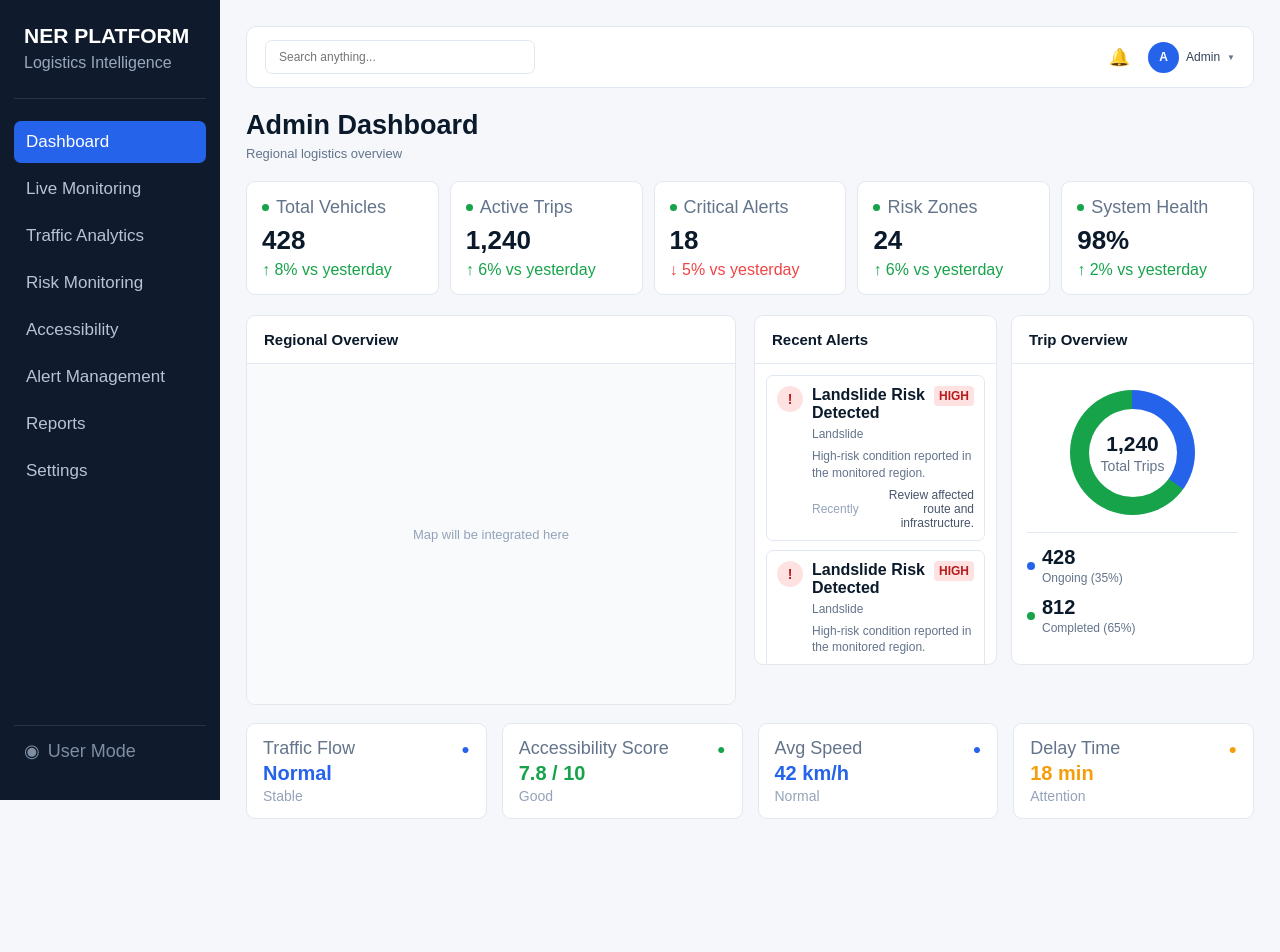
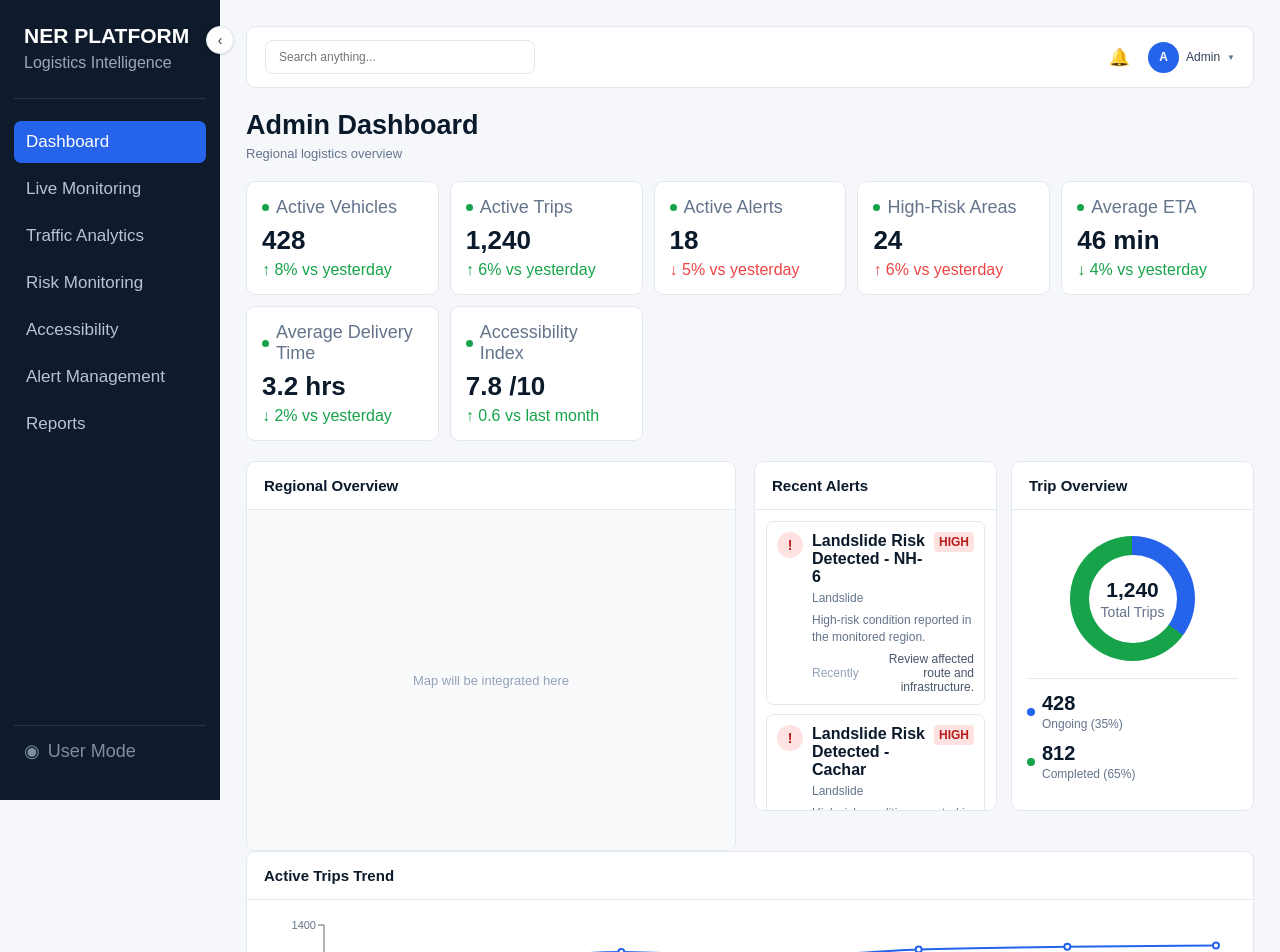
Before and after one commit to Ayushgupta7398/ner-logistics-web, a React (Vite) app: page /admin in a window 1280 px wide. Shown: the top 952 px of the page. Before the commit the page ends 845 px from the top, so only its background shows below. Built offline with nearby package versions, Linux system fonts and the light colour scheme.

Commit message:
fix(admin): PRD compliance fixes + sidebar collapse

```diff
--- a/src/components/admin/AdminSidebar.jsx
+++ b/src/components/admin/AdminSidebar.jsx
@@ -1,57 +1,31 @@
 import { NavLink } from "react-router-dom";
 
-function AdminSidebar() {
+const navItems = [
+  { to: "/admin", label: "Dashboard", end: true },
+  { to: "/admin/live-monitoring", label: "Live Monitoring" },
+  { to: "/admin/traffic", label: "Traffic Analytics" },
+  { to: "/admin/risk", label: "Risk Monitoring" },
+  { to: "/admin/accessibility", label: "Accessibility" },
+  { to: "/admin/alerts", label: "Alert Management" },
+  { to: "/admin/reports", label: "Reports" },
+];
+
+function AdminSidebar({ collapsed }) {
   return (
-    <aside className="admin-sidebar">
-
-      {/* sidebar brand */}
+    <aside className={`admin-sidebar ${collapsed ? "collapsed" : ""}`}>
 
       <div className="sidebar-logo">
         <h2>NER PLATFORM</h2>
         <span>Logistics Intelligence</span>
       </div>
 
-
-      {/* admin navigation*/}
-
       <nav className="sidebar-nav">
-
-        <NavLink to="/admin" end>
-          Dashboard
-        </NavLink>
-
-        <NavLink to="/admin/live-monitoring">
-          Live Monitoring
-        </NavLink>
-
-        <NavLink to="/admin/traffic">
-          Traffic Analytics
-        </NavLink>
-
-        <NavLink to="/admin/risk">
-          Risk Monitoring
-        </NavLink>
-
-        <NavLink to="/admin/accessibility">
-          Accessibility
-        </NavLink>
-
-        <NavLink to="/admin/alerts">
-          Alert Management
-        </NavLink>
-
-        <NavLink to="/admin/reports">
-          Reports
-        </NavLink>
-
-        <NavLink to="/admin/settings">
-          Settings
-        </NavLink>
-
+        {navItems.map((item) => (
+          <NavLink key={item.to} to={item.to} end={item.end}>
+            {item.label}
+          </NavLink>
+        ))}
       </nav>
-
-
-      {/* sidebar footer*/}
 
       <div className="sidebar-footer">
         <span>◉</span>
--- a/src/components/admin/DashboardAnalytics.jsx
+++ /dev/null
@@ -1,84 +0,0 @@
-function DashboardAnalytics() {
-
-  // TODO: BACKEND/API INTEGRATION
-  // Replace these demo analytics values with backend data.
-  //
-  // Demo API example:
-  // GET /api/admin/dashboard/analytics
-  //
-  // Expected response:
-  // {
-  //   "trafficFlow": "Normal",
-  //   "accessibilityScore": 7.8,
-  //   "averageSpeed": 42,
-  //   "delayTime": 18
-  // }
-  //
-  // Later example:
-  // const response = await fetch("/api/admin/dashboard/analytics");
-  // const data = await response.json();
-
-  const analytics = [
-    {
-      title: "Traffic Flow",
-      value: "Normal",
-      trend: "Stable",
-      type: "normal",
-    },
-    {
-      title: "Accessibility Score",
-      value: "7.8 / 10",
-      trend: "Good",
-      type: "good",
-    },
-    {
-      title: "Avg Speed",
-      value: "42 km/h",
-      trend: "Normal",
-      type: "normal",
-    },
-    {
-      title: "Delay Time",
-      value: "18 min",
-      trend: "Attention",
-      type: "warning",
-    },
-  ];
-
-  return (
-    <section className="dashboard-analytics">
-
-      {analytics.map((item) => (
-        <div
-          className="analytics-card"
-          key={item.title}
-        >
-
-          <div className="analytics-card-header">
-
-            <span className="analytics-title">
-              {item.title}
-            </span>
-
-            <span className={`analytics-indicator ${item.type}`}>
-              ●
-            </span>
-
-          </div>
-
-          <strong className={`analytics-value ${item.type}`}>
-            {item.value}
-          </strong>
-
-          <span className="analytics-trend">
-            {item.trend}
-          </span>
-
-        </div>
-      ))}
-
-    </section>
-  );
-}
-
-export default DashboardAnalytics;
--- /dev/null
+++ b/src/components/charts/DashboardTrendChart.jsx
@@ -0,0 +1,31 @@
+import { LineChart, Line, XAxis, YAxis, Tooltip, ResponsiveContainer } from "recharts";
+
+// TODO: BACKEND/API INTEGRATION
+// Replace demo trend with backend response.
+//
+// Demo API example:
+// GET /api/admin/dashboard/trips-trend?range=7d
+const demoData = [
+  { date: "12 May", trips: 1080 },
+  { date: "13 May", trips: 1120 },
+  { date: "14 May", trips: 1190 },
+  { date: "15 May", trips: 1150 },
+  { date: "16 May", trips: 1210 },
+  { date: "17 May", trips: 1230 },
+  { date: "18 May", trips: 1240 },
+];
+
+function DashboardTrendChart() {
+  return (
+    <ResponsiveContainer width="100%" height={220}>
+      <LineChart data={demoData} margin={{ top: 10, right: 20, left: 0, bottom: 0 }}>
+        <XAxis dataKey="date" tick={{ fontSize: 11, fill: "#64748b" }} />
+        <YAxis tick={{ fontSize: 11, fill: "#64748b" }} />
+        <Tooltip />
+        <Line type="monotone" dataKey="trips" stroke="#2563eb" strokeWidth={2} dot={{ r: 3 }} />
+      </LineChart>
+    </ResponsiveContainer>
+  );
+}
+
+export default DashboardTrendChart;
--- a/src/index.css
+++ b/src/index.css
@@ -45,6 +45,12 @@ select {
 
   background-color: #0f1b2d;
   color: #ffffff;
+
+  transition: transform 0.25s ease;
+}
+
+.admin-sidebar.collapsed {
+  transform: translateX(-100%);
 }
 
 .sidebar-logo {
@@ -81,6 +87,9 @@ select {
 
 .sidebar-nav a {
   padding: 11px 12px;
+  display: flex;
+  align-items: center;
+  gap: 10px;
 
   border-radius: 7px;
 
@@ -131,6 +140,53 @@ select {
 
   margin-left: 220px;
   padding: 26px;
+
+  transition: margin-left 0.25s ease;
+}
+
+.admin-main.sidebar-collapsed {
+  margin-left: 0;
+}
+
+
+/* =========================================================
+   SIDEBAR EDGE TOGGLE
+========================================================= */
+
+.sidebar-edge-toggle {
+  position: fixed;
+  top: 26px;
+  left: 220px;
+  transform: translateX(-50%);
+
+  width: 28px;
+  height: 28px;
+
+  display: flex;
+  align-items: center;
+  justify-content: center;
+
+  border: 1px solid #e2e8f0;
+  border-radius: 50%;
+  background-color: #ffffff;
+  box-shadow: 0 1px 3px rgba(0, 0, 0, 0.12);
+
+  color: #334155;
+  font-size: 14px;
+
+  cursor: pointer;
+  z-index: 50;
+
+  transition: left 0.25s ease;
+}
+
+.sidebar-edge-toggle:hover {
+  border-color: #0336a4;
+  color: #2563eb;
+}
+
+.sidebar-edge-toggle.collapsed {
+  left: 12px;
 }
 
 
@@ -261,7 +317,7 @@ select {
 
 
 /* =========================================================
-   DASHBOARD STATISTICS
+   DASHBOARD STATISTICS (base, 5-column default)
 ========================================================= */
 
 .dashboard-stats {
@@ -340,6 +396,24 @@ select {
 
 .stat-trend.negative {
   color: #ef4444;
+}
+
+
+/* =========================================================
+   STATS GRID VARIANTS
+   Combined selectors (.dashboard-stats.live-stats) so they
+   always win over the responsive breakpoints below,
+   regardless of source order (specificity-based, not
+   order-based — more reliable).
+========================================================= */
+
+.dashboard-stats.live-stats {
+  grid-template-columns:
+    repeat(4, minmax(0, 1fr));
+}
+
+.dashboard-stats.kpi-stats-grid {
+  grid-template-columns: repeat(auto-fit, minmax(180px, 1fr));
 }
 
 
@@ -774,99 +848,6 @@ select {
 
 
 /* =========================================================
-   DASHBOARD ANALYTICS
-   FULL WIDTH BELOW MAIN GRID
-========================================================= */
-
-.dashboard-analytics {
-  width: 100%;
-
-  display: grid;
-
-  grid-template-columns:
-    repeat(4, minmax(0, 1fr));
-
-  gap: 15px;
-
-  margin-top: 18px;
-}
-
-.analytics-card {
-  min-height: 96px;
-
-  display: flex;
-
-  flex-direction: column;
-
-  justify-content: space-between;
-
-  padding: 14px 16px;
-
-  background-color: #ffffff;
-
-  border: 1px solid #e2e8f0;
-
-  border-radius: 9px;
-}
-
-.analytics-card-header {
-  display: flex;
-
-  align-items: center;
-
-  justify-content: space-between;
-}
-
-.analytics-title {
-  color: #64748b;
-
-  font-size: 18px;
-}
-
-.analytics-indicator {
-  font-size: 14px;
-}
-
-.analytics-indicator.normal {
-  color: #2563eb;
-}
-
-.analytics-indicator.good {
-  color: #16a34a;
-}
-
-.analytics-indicator.warning {
-  color: #f59e0b;
-}
-
-.analytics-value {
-  color: #0b1a2b;
-
-  font-size: 20px;
-
-  font-weight: 600;
-}
-
-.analytics-value.normal {
-  color: #2563eb;
-}
-
-.analytics-value.good {
-  color: #16a34a;
-}
-
-.analytics-value.warning {
-  color: #f59e0b;
-}
-
-.analytics-trend {
-  color: #94a3b8;
-
-  font-size: 14px;
-}
-
-
-/* =========================================================
    LOADING STATE
 ========================================================= */
 
@@ -943,115 +924,7 @@ select {
 
 
 /* =========================================================
-   RESPONSIVE - TABLET
-========================================================= */
-
-@media (max-width: 1200px) {
-
-  .dashboard-stats {
-    grid-template-columns:
-      repeat(3, minmax(0, 1fr));
-  }
-
-  .dashboard-grid {
-    grid-template-columns: 1fr;
-  }
-
-  .dashboard-side {
-    grid-template-columns:
-      repeat(2, minmax(0, 1fr));
-  }
-}
-
-
-/* =========================================================
-   RESPONSIVE - SMALL TABLET
-========================================================= */
-
-@media (max-width: 850px) {
-
-  .dashboard-side {
-    grid-template-columns: 1fr;
-  }
-
-  .dashboard-analytics {
-    grid-template-columns:
-      repeat(2, minmax(0, 1fr));
-  }
-}
-
-
-/* =========================================================
-   RESPONSIVE - MOBILE
-========================================================= */
-
-@media (max-width: 700px) {
-
-  .admin-sidebar {
-    position: static;
-
-    width: 100%;
-    height: auto;
-  }
-
-  .admin-main {
-    margin-left: 0;
-
-    padding: 20px;
-  }
-
-  .admin-header {
-    height: auto;
-
-    min-height: 62px;
-
-    gap: 12px;
-  }
-
-  .header-search {
-    flex: 1;
-  }
-
-  .header-search input {
-    width: 100%;
-  }
-
-  .dashboard-stats {
-    grid-template-columns: 1fr;
-  }
-
-  .dashboard-side {
-    grid-template-columns: 1fr;
-  }
-
-  .dashboard-analytics {
-    grid-template-columns: 1fr;
-  }
-
-  .trip-legend {
-    flex-direction: column;
-  }
-}
-
-
-
-
-
-
-
-/* 2nd page  */
-/* =========================================================
-   LIVE MONITORING - STATS VARIANT
-========================================================= */
-
-.live-stats {
-  grid-template-columns:
-    repeat(4, minmax(0, 1fr));
-}
-
-
-/* =========================================================
-   MAP LEGEND
+   LIVE MONITORING - MAP LEGEND
 ========================================================= */
 
 .map-legend {
@@ -1081,12 +954,8 @@ select {
 }
 
 
-
-
-
-
-/* =========================================================
-   TRAFFIC ANALYTICS - PAGE TOOLBAR (filters)
+/* =========================================================
+   PAGE TOOLBAR (filters)
 ========================================================= */
 
 .page-toolbar {
@@ -1111,7 +980,10 @@ select {
   cursor: pointer;
 }
 
-/* TRAFFIC ANALYTICS - CONTENT GRID */
+
+/* =========================================================
+   TRAFFIC / RISK / ACCESSIBILITY - CONTENT GRID
+========================================================= */
 
 .traffic-content-grid {
   display: grid;
@@ -1148,13 +1020,12 @@ select {
   height: 8px;
 
   border-radius: 4px;
-
-
-}
-
-
-/* =========================================================
-   CONGESTION TABLE
+  /* background set inline via MapView's scaleDirection prop */
+}
+
+
+/* =========================================================
+   DATA TABLE (Traffic / Risk / Alerts / Reports)
 ========================================================= */
 
 .data-table {
@@ -1215,6 +1086,20 @@ select {
   color: #15803d;
 }
 
+.level-badge.critical {
+  background-color: #fee2e2;
+  color: #b91c1c;
+}
+
+.level-badge.good {
+  background-color: #dcfce7;
+  color: #15803d;
+}
+
+.level-badge.poor {
+  background-color: #fee2e2;
+  color: #b91c1c;
+}
 
 
 /* =========================================================
@@ -1267,23 +1152,22 @@ select {
 }
 
 
-
-
-
-/* =========================================================
-   BADGE ALIASES (Good/Poor status labels)
-   Same colors as high/low, different semantic name so
-   className reads correctly wherever it's used.
-========================================================= */
-
-.level-badge.good {
-  background-color: #dcfce7;
-  color: #15803d;
-}
-
-.level-badge.poor {
-  background-color: #fee2e2;
-  color: #b91c1c;
+/* =========================================================
+   TABLE EDIT ACTION
+========================================================= */
+
+.table-edit-btn {
+  border: none;
+  background: none;
+
+  color: #64748b;
+  font-size: 16px;
+
+  cursor: pointer;
+}
+
+.table-edit-btn:hover {
+  color: #2563eb;
 }
 
 
@@ -1351,16 +1235,8 @@ select {
 }
 
 
-
-
-
-
-
-
-
-
-/* =========================================================
-   ALERT TABS
+/* =========================================================
+   PAGE TABS (Alerts / Reports)
 ========================================================= */
 
 .page-tabs {
@@ -1396,7 +1272,7 @@ select {
   font-weight: 600;
 }
 
-.tabbed-content-card  {
+.tabbed-content-card {
   border-radius: 0 0 9px 9px;
 }
 
@@ -1430,35 +1306,6 @@ select {
 
 
 /* =========================================================
-   SEVERITY BADGE - CRITICAL ALIAS
-========================================================= */
-
-.level-badge.critical {
-  background-color: #fee2e2;
-  color: #b91c1c;
-}
-
-
-/* =========================================================
-   TABLE EDIT ACTION
-========================================================= */
-
-.table-edit-btn {
-  border: none;
-  background: none;
-
-  color: #64748b;
-  font-size: 16px;
-
-  cursor: pointer;
-}
-
-.table-edit-btn:hover {
-  color: #2563eb;
-}
-
-
-/* =========================================================
    ALERT CHANNELS
 ========================================================= */
 
@@ -1628,10 +1475,6 @@ select {
 }
 
 
-
-
-
-
 /* =========================================================
    QUICK REPORTS GRID
 ========================================================= */
@@ -1710,3 +1553,86 @@ select {
   display: flex;
   gap: 10px;
 }
+
+
+/* =========================================================
+   RESPONSIVE - TABLET
+========================================================= */
+
+@media (max-width: 1200px) {
+
+  .dashboard-stats {
+    grid-template-columns:
+      repeat(3, minmax(0, 1fr));
+  }
+
+  .dashboard-grid {
+    grid-template-columns: 1fr;
+  }
+
+  .dashboard-side {
+    grid-template-columns:
+      repeat(2, minmax(0, 1fr));
+  }
+}
+
+
+/* =========================================================
+   RESPONSIVE - SMALL TABLET
+========================================================= */
+
+@media (max-width: 850px) {
+
+  .dashboard-side {
+    grid-template-columns: 1fr;
+  }
+}
+
+
+/* =========================================================
+   RESPONSIVE - MOBILE
+========================================================= */
+
+@media (max-width: 700px) {
+
+  .admin-sidebar {
+    position: static;
+
+    width: 100%;
+    height: auto;
+  }
+
+  .admin-main {
+    margin-left: 0;
+
+    padding: 20px;
+  }
+
+  .admin-header {
+    height: auto;
+
+    min-height: 62px;
+
+    gap: 12px;
+  }
+
+  .header-search {
+    flex: 1;
+  }
+
+  .header-search input {
+    width: 100%;
+  }
+
+  .dashboard-stats {
+    grid-template-columns: 1fr;
+  }
+
+  .dashboard-side {
+    grid-template-columns: 1fr;
+  }
+
+  .trip-legend {
+    flex-direction: column;
+  }
+}
--- a/src/layouts/AdminLayout.jsx
+++ b/src/layouts/AdminLayout.jsx
@@ -1,14 +1,25 @@
+import { useState } from "react";
 import { Outlet } from "react-router-dom";
 import AdminSidebar from "../components/admin/AdminSidebar";
 import AdminHeader from "../components/admin/AdminHeader";
 
 function AdminLayout() {
+  const [collapsed, setCollapsed] = useState(false);
+
   return (
     <div className="admin-layout">
 
-      <AdminSidebar />
+      <AdminSidebar collapsed={collapsed} />
 
-      <main className="admin-main">
+      <button
+        className={`sidebar-edge-toggle ${collapsed ? "collapsed" : ""}`}
+        onClick={() => setCollapsed(!collapsed)}
+        title={collapsed ? "Expand sidebar" : "Collapse sidebar"}
+      >
+        {collapsed ? "›" : "‹"}
+      </button>
+
+      <main className={`admin-main ${collapsed ? "sidebar-collapsed" : ""}`}>
         <AdminHeader />
         <Outlet />
       </main>
--- a/src/pages/admin/Dashboard.jsx
+++ b/src/pages/admin/Dashboard.jsx
@@ -2,7 +2,7 @@ import AlertCard from "../../components/alerts/AlertCard";
 import MapView from "../../components/maps/MapView";
 import StatCard from "../../components/ui/StatCard";
 import TripOverview from "../../components/admin/TripOverview";
-import DashboardAnalytics from "../../components/admin/DashboardAnalytics";
+import DashboardTrendChart from "../../components/charts/DashboardTrendChart";
 
 import LoadingState from "../../components/ui/LoadingState";
 import EmptyState from "../../components/ui/EmptyState";
@@ -28,39 +28,15 @@ import EmptyState from "../../components/ui/EmptyState";
 //     "systemHealth": "+2%"
 //   }
 // }
-const stats = [
-  {
-    title: "Total Vehicles",
-    value: "428",
-    trend: "↑ 8% vs yesterday",
-    trendType: "positive",
-  },
-  {
-    title: "Active Trips",
-    value: "1,240",
-    trend: "↑ 6% vs yesterday",
-    trendType: "positive",
-  },
-  {
-    title: "Critical Alerts",
-    value: "18",
-    trend: "↓ 5% vs yesterday",
-    trendType: "negative",
-  },
-  {
-    title: "Risk Zones",
-    value: "24",
-    trend: "↑ 6% vs yesterday",
-    trendType: "positive",
-  },
-  {
-    title: "System Health",
-    value: "98%",
-    trend: "↑ 2% vs yesterday",
-    trendType: "positive",
-  },
-];
-
+ const stats = [
+   { title: "Active Vehicles", value: "428", trend: "↑ 8% vs yesterday", trendType: "positive" },
+  { title: "Active Trips", value: "1,240", trend: "↑ 6% vs yesterday", trendType: "positive" },
+   { title: "Active Alerts", value: "18", trend: "↓ 5% vs yesterday", trendType: "negative" },
+   { title: "High-Risk Areas", value: "24", trend: "↑ 6% vs yesterday", trendType: "negative" },
+   { title: "Average ETA", value: "46 min", trend: "↓ 4% vs yesterday", trendType: "positive" },
+   { title: "Average Delivery Time", value: "3.2 hrs", trend: "↓ 2% vs yesterday", trendType: "positive" },
+   { title: "Accessibility Index", value: "7.8 /10", trend: "↑ 0.6 vs last month", trendType: "positive" },
+  ];
 
 
 // TODO: BACKEND/API INTEGRATION
@@ -88,7 +64,7 @@ const alerts = [
   {
     type: "Landslide",
     severity: "High",
-    title: "Landslide Risk Detected",
+    title: "Landslide Risk Detected - NH-6",
     message: "High-risk condition reported in the monitored region.",
     recommendedAction: "Review affected route and infrastructure.",
     createdAt: "Recently",
@@ -96,7 +72,7 @@ const alerts = [
   {
     type: "Landslide",
     severity: "High",
-    title: "Landslide Risk Detected",
+    title: "Landslide Risk Detected - Cachar",
     message: "High-risk condition reported in the monitored region.",
     recommendedAction: "Review affected route and infrastructure.",
     createdAt: "Recently",
@@ -104,7 +80,7 @@ const alerts = [
   {
     type: "Landslide",
     severity: "High",
-    title: "Landslide Risk Detected",
+    title: "Landslide Risk Detected - Jaintia Hills",
     message: "High-risk condition reported in the monitored region.",
     recommendedAction: "Review affected route and infrastructure.",
     createdAt: "Recently",
@@ -125,7 +101,7 @@ function Dashboard() {
       </div>
 
       {/* Statistics */}
-      <section className="dashboard-stats">
+      <section className="dashboard-stats kpi-stats-grid">
         {stats.map((stat)=> (
         <StatCard
             key={stat.title}
@@ -199,7 +175,15 @@ function Dashboard() {
         <TripOverview />
       </div>
       </section>
-      <DashboardAnalytics />
+      <div className="dashboard-card">
+       <div className="card-header">
+         <h2>Active Trips Trend</h2>
+       </div>
+      <div className="chart-card-body">
+         <DashboardTrendChart />
+       </div>
+     </div>
+
 
     </div>
   );
--- a/src/pages/admin/TrafficAnalytics.jsx
+++ b/src/pages/admin/TrafficAnalytics.jsx
@@ -9,6 +9,7 @@ import TrafficDistributionChart from "../../components/charts/TrafficDistributio
 // Demo API example:
 // GET /api/admin/traffic/stats?range=7d&region=all
 const stats = [
+  { title: "Traffic Volume", value: "12,450", trend: "↑ 4%", trendType: "positive" },
   { title: "Avg Speed", value: "42 km/h", trend: "↑ 6%", trendType: "positive" },
   { title: "Congested Routes", value: "28", trend: "↑ 6%", trendType: "negative" },
   { title: "Total Incidents", value: "156", trend: "↓ 3%", trendType: "positive" },
@@ -67,7 +68,7 @@ function TrafficAnalytics() {
       </div>
 
       {/* Statistics */}
-      <section className="dashboard-stats live-stats">
+      <section className="dashboard-stats">
         {stats.map((stat) => (
           <StatCard
             key={stat.title}
```
